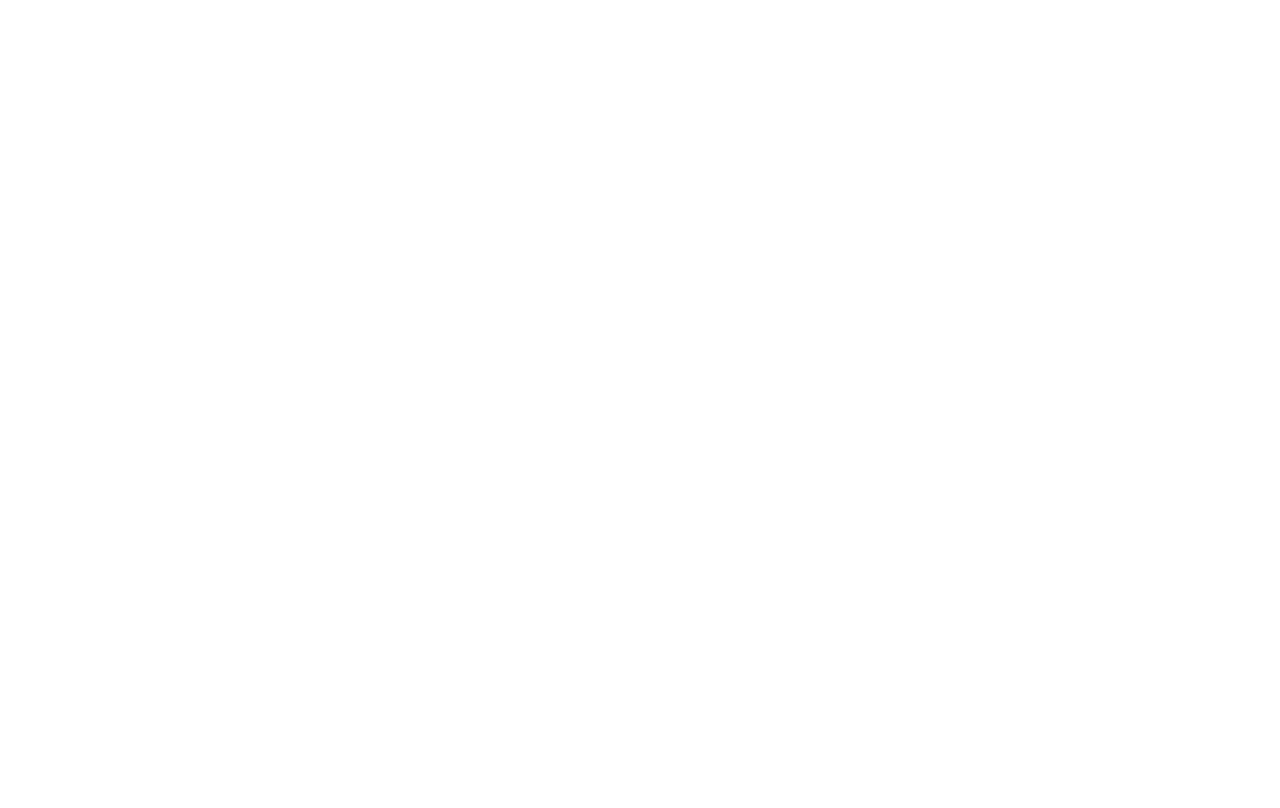
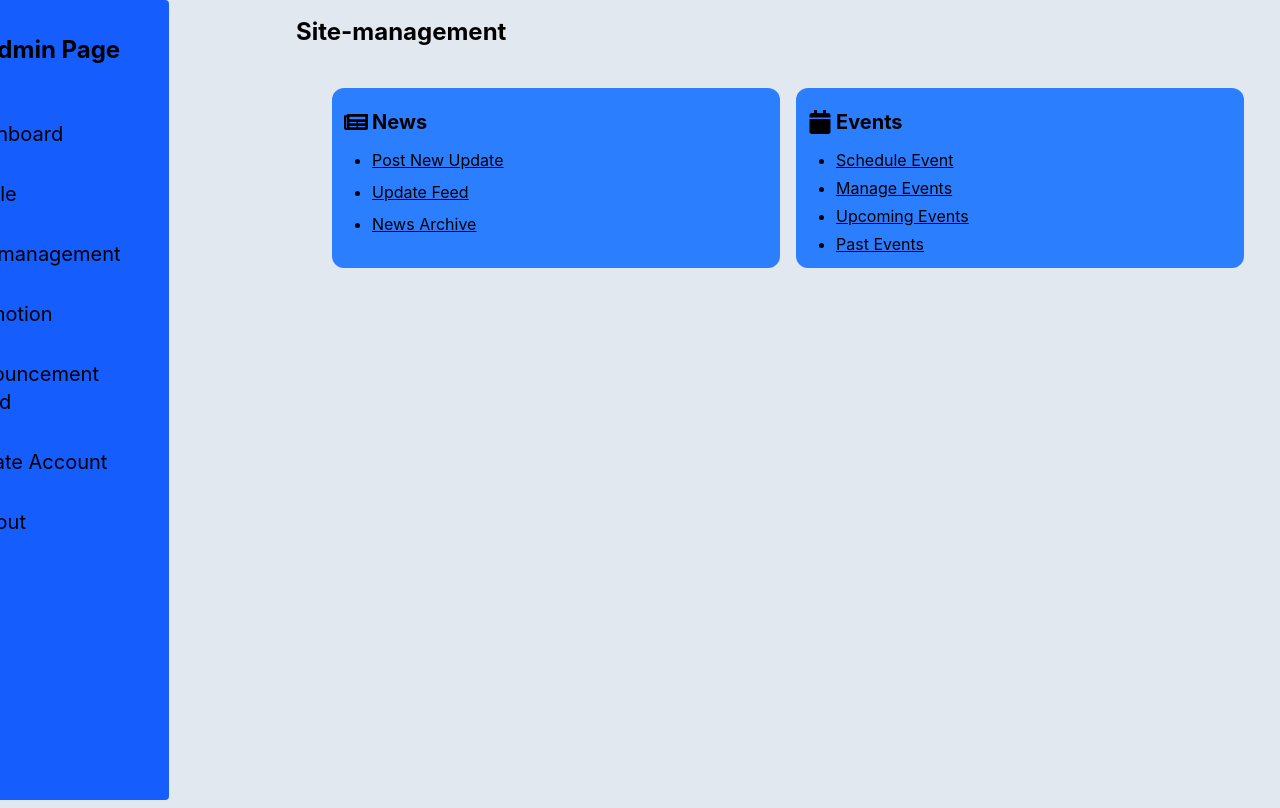
Before and after one commit to Samfire692/Royal-frontend, a React (Vite) app: page /admin/sitemanagement in a window 1280 px wide. Before the commit this address had no page. Built offline with nearby package versions, Linux system fonts and the light colour scheme.

Commit message:
feat:updated adminnavbar and ongoing sitemanagements

```diff
--- a/src/App.jsx
+++ b/src/App.jsx
@@ -3,6 +3,7 @@
 import { Router } from './users/Router'
 import { Footer } from './users/Footer'
 import { Outlet } from 'react-router-dom';
+import { AdminRouter } from './admin/AdminRouter';
 
 function App() {
  const [themestate , setThemestate] = useState(localStorage.getItem('themes') || ('white'));
@@ -25,6 +26,7 @@
       themestate === 'royalty' ? "bg-purple-200 text-purple-950 " : "bg-white"
     }`}>
       <Router/>
+      <AdminRouter/>
       {/* <Footer/> */}
     </div>
   )
--- /dev/null
+++ b/src/admin/AdminAnnouncementBoard.jsx
@@ -0,0 +1,7 @@
+import React from 'react'
+
+export const AdminAnnouncementBoard = () => {
+  return (
+    <div>AdminAnnouncementBoard</div>
+  )
+}
--- /dev/null
+++ b/src/admin/AdminNavbar.jsx
@@ -0,0 +1,39 @@
+import React from 'react'
+import { Link } from 'react-router-dom'
+import { useState } from 'react'
+import { FaHome, FaUser, FaGlobe, FaArrowCircleUp, FaBullhorn, FaUserPlus, FaDoorOpen, FaTimes } from 'react-icons/fa'
+import schoolLogo from '../assets/Images/Royal Ambassadors Schools Logo.png'
+
+
+export const AdminNavbar = () => {
+
+  return (
+    <div className=''>
+{/* Desktop view */}
+        <nav className={`flex flex-col h-[90vh] lg:h-screen mx-3 my-15 rounded-2xl lg:mx-0 lg:my-0 lg:rounded lg:w-[21vw] md:w-[40vw] px-2 pt-5 adminNav fixed bg-blue-600`} style={{zIndex:"1"}}>
+         <div className='flex gap-3'>
+          <img src={schoolLogo} alt="" className='rounded-full w-15'/>
+          <h2 className='font-bold text-2xl my-auto'>Admin Page</h2>
+         </div>
+
+
+         <div className='flex flex-col gap-4 text-xl mt-8 ms-4'>
+           <Link to={'/admin/dashboard'} className='p-2 flex gap-1'><FaHome className='my-auto text-2xl'/> Dashboard</Link>
+
+           <Link to={'/admin/profile'} className='p-2 flex gap-1'><FaUser className='my-auto text-xl'/> Profile</Link>
+
+           <Link to={'/admin/sitemanagement'} className='p-2 flex gap-1'><FaGlobe className='my-auto'/> Site management</Link>
+
+           <Link to={'/admin/promotion'} className='p-2 flex gap-1'><FaArrowCircleUp className='my-auto'/> Promotion</Link>
+
+           <Link to={'/admin/announcementboard'} className='p-2 flex gap-1'><FaBullhorn className='my-auto'/> Announcement Board</Link>
+
+           <Link to={'/admin/signin'} className='p-2 flex gap-1'><FaUserPlus className='my-auto text-2xl'/> Create Account</Link>
+
+           <Link to={"/admin/"} className='p-2 flex gap-1'><FaDoorOpen className='my-auto text-2xl'/> Logout</Link>
+         </div>
+      </nav>
+
+    </div>
+  )
+}
--- /dev/null
+++ b/src/admin/AdminProfile.jsx
@@ -0,0 +1,7 @@
+import React from 'react'
+
+export const AdminProfile = () => {
+  return (
+    <div>AdminProfile</div>
+  )
+}
--- /dev/null
+++ b/src/admin/AdminRouter.jsx
@@ -0,0 +1,51 @@
+import React from 'react'
+import { Routes, Route, Outlet } from 'react-router-dom'
+import { useState } from 'react'
+import { Dashboard } from './Dashboard'
+import { AdminNavbar } from './AdminNavbar'
+import {AdminProfile} from './AdminProfile'
+import {AdminSitemanagement} from './AdminSitemanagement'
+import {Promotion} from './Promotion'
+import {AdminSignin} from './AdminSignin'
+import {AdminAnnouncementBoard} from './AdminAnnouncementBoard'
+import { FaBars, FaTimes } from 'react-icons/fa'
+
+
+export const AdminRouter = () => {
+  const [navbar, setNavbar]= useState(false)
+
+  return (
+    <Routes>
+      <Route element={<div className='lg:flex gap-2 justify-between bg-slate-200'>
+      <div>
+        {navbar && (
+        <AdminNavbar/>
+      )}
+
+      <div className='hidden lg:block'>
+        <AdminNavbar/>
+      </div>
+      </div>
+
+      <div className='p-2 fixed'>
+        <button className={`border p-2 text-xl h-fit lg:hidden text-center my-1.5 cursor-pointer ${!navbar ? "" : "bg-red-600 text-white"}`} style={{borderRadius:"10px"}} onClick={()=> setNavbar(!navbar)}>
+        {!navbar ? <FaBars/> : <FaTimes className='float-end'/>}
+      </button>
+      </div>
+
+      <div className='pt-2'>
+        <Outlet/>
+      </div>
+
+      </div>}>
+        <Route path='/admin/'/>
+        <Route path='/admin/dashboard' element={<Dashboard/>}></Route>
+        <Route path='/admin/profile' element={<AdminProfile/>}></Route>
+        <Route path='/admin/sitemanagement' element={<AdminSitemanagement/>}></Route>
+        <Route path='/admin/promotion' element={<Promotion/>}/>
+        <Route path='/admin/announcementboard' element={<AdminAnnouncementBoard/>}></Route>
+        <Route path='/admin/signin' element={<AdminSignin/>}></Route>
+      </Route>
+    </Routes>
+  )
+}
--- /dev/null
+++ b/src/admin/AdminSignin.jsx
@@ -0,0 +1,7 @@
+import React from 'react'
+
+export const AdminSignin = () => {
+  return (
+    <div>AdminSignin</div>
+  )
+}
--- /dev/null
+++ b/src/admin/AdminSitemanagement.jsx
@@ -0,0 +1,36 @@
+import React from 'react'
+import { FaNewspaper, FaCalendar } from 'react-icons/fa'
+
+export const AdminSitemanagement = () => {
+  return (
+    <div className='h-screen'>
+      <h2 className='font-bold text-2xl mx-12.5 lg:mx-0 my-2 fixed text-black'>Site-management</h2><br /><br /><br />
+
+      <section id='edit' className='flex justify-center'>
+        <div className='edit px-3 lg:px-9 py-2 flex flex-col md:flex-row gap-4 md:h-fit w-screen md:w-fit'>
+
+          <div className='bg-blue-500 px-3 pt-5 lg:w-[35vw] md:w-[45vw] rounded-xl'>
+            <h3 className='font-bold text-xl flex gap-1'><FaNewspaper className='text-2xl my-auto'/> News</h3>
+            <ul className='mt-3 list-disc ps-7 flex flex-col gap-2 h-30'>
+              <li className='cursor-pointer underline hover:text-blue-700'>Post New Update</li>
+
+              <li className='cursor-pointer underline hover:text-blue-700'>Update Feed</li>
+              <li className='cursor-pointer underline hover:text-blue-700'>News Archive</li>
+            </ul>
+          </div>
+
+          <div className='bg-blue-500 px-3 pt-5 lg:w-[35vw] md:w-[45vw] rounded-xl'>
+            <h3 className='font-bold text-xl flex gap-1'><FaCalendar className='text-2xl my-auto'/> Events</h3>
+            <ul className='mt-3 list-disc ps-7 flex flex-col gap-1 h-30'>
+              <li className='cursor-pointer underline hover:text-blue-700'>Schedule Event</li>
+              <li className='cursor-pointer underline hover:text-blue-700'>Manage Events</li>
+              <li className='cursor-pointer underline hover:text-blue-700'>Upcoming Events</li>
+              <li className='cursor-pointer underline hover:text-blue-700'>Past Events</li>
+            </ul>
+          </div>
+
+        </div>
+      </section>
+    </div>
+  )
+}
--- a/src/admin/Dashboard.jsx
+++ b/src/admin/Dashboard.jsx
@@ -2,6 +2,8 @@
 
 export const Dashboard = () => {
   return (
-    <div>Dashboard</div>
+    <div>
+      <h2 className='text-2xl font-bold'>Dashboard</h2>
+    </div>
   )
 }
--- a/src/admin/Login.jsx
+++ b/src/admin/Login.jsx
@@ -2,13 +2,15 @@
 import { useState } from 'react'
 import Swal from 'sweetalert2'
 import axios from "axios"
+import { useNavigate } from 'react-router-dom'
 import { FaEye, FaEyeSlash } from 'react-icons/fa'
 
 export const Login = () => {
  const [showpassword , setShowpassword] = useState(false);
- const [loading, setLoading] = useState(false)
- const [email, setEmail]= useState("")
- const [password, setPassword]= useState("")
+ const [loading, setLoading] = useState(false);
+ const [email, setEmail]= useState("");
+ const [password, setPassword]= useState("");
+ const navigate = useNavigate();
 
  const login =async(e)=> {
     e.preventDefault();
@@ -28,8 +30,15 @@
             Swal.fire({
               icon:"success",
               title:"Successful",
-              text:"You've logged-in successful"
+              text:"You've logged-in successful please wait . . .",
+              timer:2000
             })
+
+           setTimeout(()=> {
+            navigate("/admin/dashboard");
+           }, 2000)
+
+
         }catch(error){
             let err = "Error connecting to the server!";
 
--- /dev/null
+++ b/src/admin/Promotion.jsx
@@ -0,0 +1,7 @@
+import React from 'react'
+
+export const Promotion = () => {
+  return (
+    <div>Promotion</div>
+  )
+}
--- a/src/admin/Router.jsx
+++ /dev/null
@@ -1,10 +0,0 @@
-import React from 'react'
-import { Routes, Route } from 'react-router-dom'
-
-export const Router = () => {
-  return (
-    <Routes>
-      <Route path='/admin/'/>
-    </Routes>
-  )
-}
--- a/src/index.css
+++ b/src/index.css
@@ -8,3 +8,16 @@
     letter-spacing:1px;
     line-height:58px;
 }
+
+.adminNav{
+    animation:slide 0.1s ease-in-out;
+}
+
+@keyframes slide {
+    from{
+        transform: translateX(-100px);
+    }
+    to{
+        transform: translateX(0px);
+    }
+}
```
